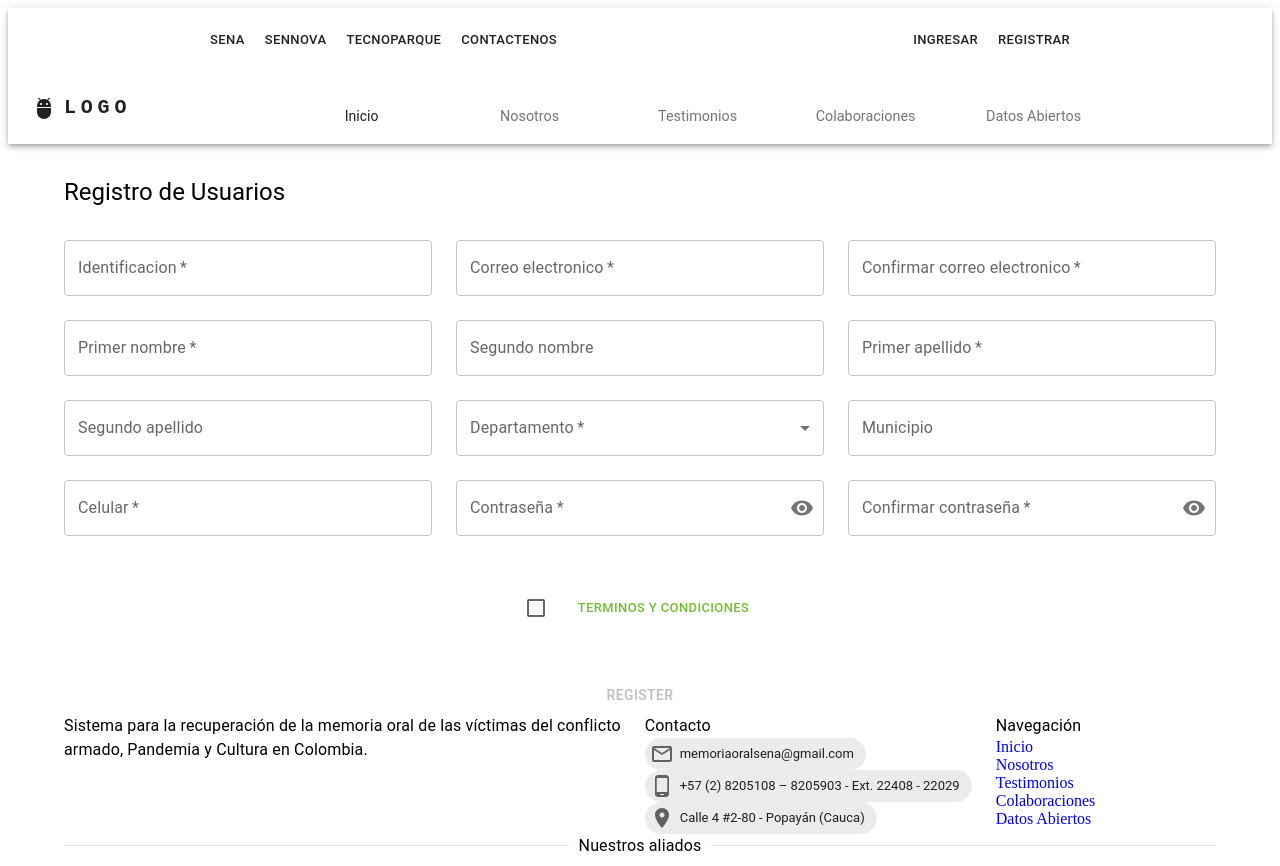
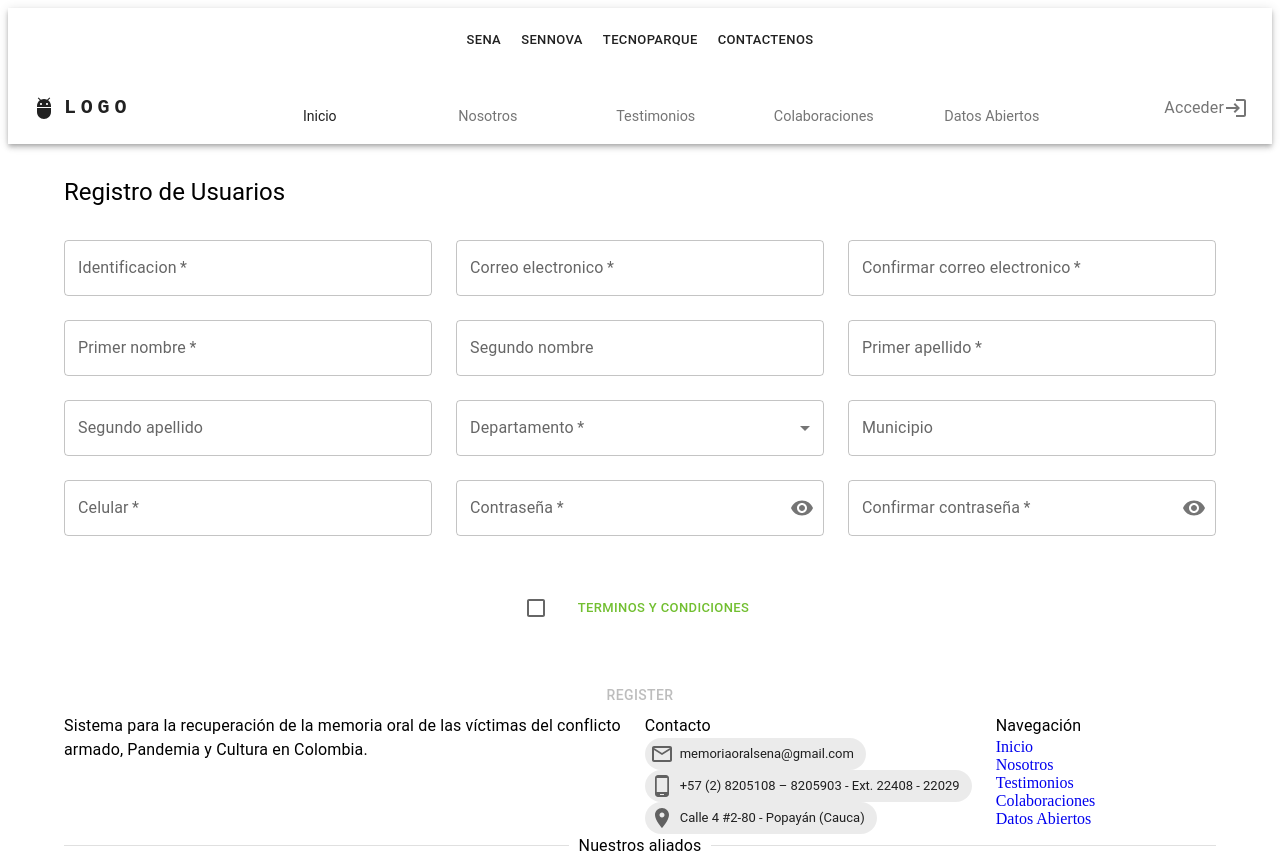
Before and after one commit to zamitulande/memoria, a React (Vite) app in the folder client/: page /usuarios/registrar in a window 1280 px wide. Built offline with nearby package versions, Linux system fonts and the light colour scheme; the HTML template or start-up script is replaced by a standard one.

Commit message:
option auth

```diff
--- a/client/src/auth/Login.jsx
+++ b/client/src/auth/Login.jsx
@@ -49,6 +49,7 @@ const Login = ({ open, setOpen }) => {
         const postLogin = async () => {
             try {
                 const response = await axiosClient.post('/auth/authenticate', user);
+                console.log(response)
                 if (response.data.token && response.data.role && response.status == "200") {
                     dispatch(setLogin(true));
                     dispatch(setToken(response.data.token));
--- a/client/src/components/header/Header.jsx
+++ b/client/src/components/header/Header.jsx
@@ -47,7 +47,9 @@ const Header = () => {
     ]
     const buttonsAuth = [
         { item: 'Ingresar', id: 1 },
-        { item: 'Registrar', id: 2, path: 'usuarios/registrar' }
+        { item: 'Registrar', id: 2, path: 'usuarios/registrar' },
+        { item: 'Cambiar contraseña', id: 3 },
+        { item: 'Cerrar Sesion', id: 4 },
     ];
 
     const [open, setOpen] = useState(false);
@@ -93,6 +95,10 @@ const Header = () => {
         return true;
     });
 
+    const filteredAuth = login
+    ? buttonsAuth.filter(button => button.id === 3 || button.id === 4)
+    : buttonsAuth.filter(button => button.id === 1 || button.id === 2);
+
     return (
         <AppBar position="static">
             <Toolbar sx={{ justifyContent: 'space-around', display: { xs: 'none', md: 'flex' } }}>
@@ -118,38 +124,11 @@ const Header = () => {
                                     </Popper>
                                 </>
                             ) : (
-                                <Link to={page.path}>
+                                <Link to={page.path} target='_blank' rel="noopener noreferrer">
                                     <Button
                                         size="small"
                                     >
                                         {page.item}
-                                    </Button>
-                                </Link>
-                            )}
-                        </ButtonGroup>
-                    ))}
-                </Box>
-                <Box sx={{ display: { xs: 'none', md: 'flex' } }}>
-                    {buttonsAuth.map((button) => (
-                        <ButtonGroup key={button.id} disableElevation
-                            variant="contained"
-                            aria-label="Disabled button group">
-                            {button.id === 1 ? (
-                                <>
-                                    <Button
-                                        onClick={(e) => setOpen(true)}
-                                        size="small"
-                                    >
-                                        {button.item}
-                                    </Button>
-                                    <Login open={open} setOpen={setOpen} />
-                                </>
-                            ) : (
-                                <Link to={button.path}>
-                                    <Button
-                                        size="small"
-                                    >
-                                        {button.item}
                                     </Button>
                                 </Link>
                             )}
@@ -276,9 +255,15 @@ const Header = () => {
 
                     {/* :::START MOVIL FIRST LOGIN:: */}
 
-                    <Box sx={{ display: { xs: 'flex', md: 'none' } }}>
+                    <Box sx={{ display: { xs: 'flex' } }}>
                         <Tooltip title="Open settings">
                             <IconButton onClick={handleOpenUserMenu} sx={{ p: 0 }}>
+                                {login ? <Typography sx={{ display: { xs: 'none', md: 'flex' } }}>
+                                    Opciones
+                                </Typography> :
+                                <Typography sx={{ display: { xs: 'none', md: 'flex' } }}>
+                                Acceder
+                            </Typography>}
                                 <LoginIcon />
                             </IconButton>
                         </Tooltip>
@@ -299,7 +284,7 @@ const Header = () => {
                             onClose={handleCloseUserMenu}
                         >
                             <ButtonGroup orientation="vertical" variant="contained" aria-label="Vertical button group">
-                                {buttonsAuth.map((button) => (
+                                {filteredAuth.map((button) => (
                                     <Fragment key={button.id}>
                                         {button.id === 1 ? (
                                             <>
@@ -314,7 +299,7 @@ const Header = () => {
                                                 </Button>
                                                 <Login open={open} setOpen={setOpen} />
                                             </>
-                                        ) : (
+                                        ) : button.path ? (
                                             <Link to={button.path}>
                                                 <Button
                                                     onClick={handleCloseUserMenu}
@@ -323,7 +308,13 @@ const Header = () => {
                                                     {button.item}
                                                 </Button>
                                             </Link>
-
+                                        ) : (
+                                            <Button
+                                                onClick={handleCloseUserMenu}
+                                                size="small"
+                                            >
+                                                {button.item}
+                                            </Button>
                                         )}
                                     </Fragment>
                                 ))}
```
